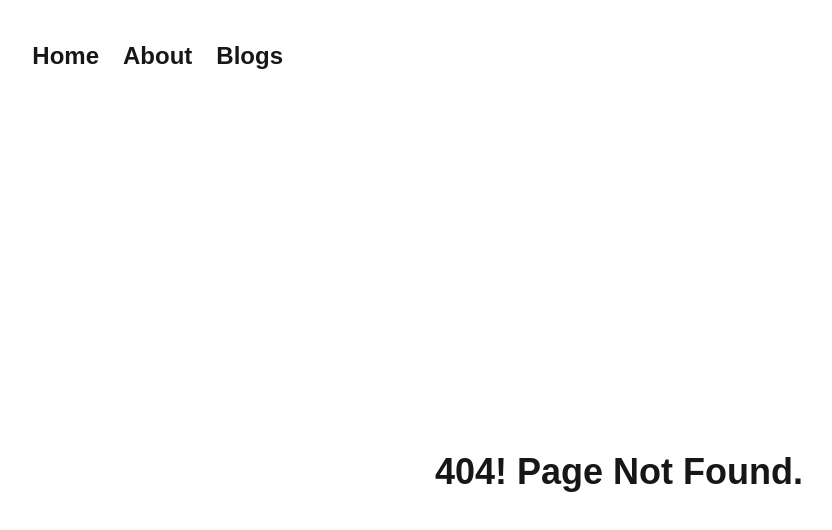
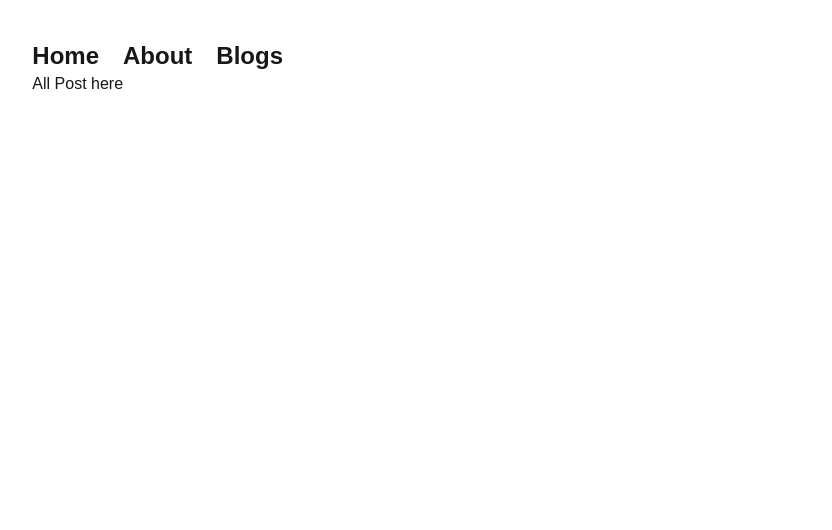
Before and after one commit to munnabiswas99/my-first-next.js-project, a Next.js app: page /posts in a window 1280 px wide. Before the commit this address had no page. Shown: the top 530 px of the page, without its empty margins (21-853 px from the left). Built offline with nearby package versions, Linux system fonts and the light colour scheme.

Commit message:
Exploring data fetching

```diff
--- /dev/null
+++ b/app/posts/page.js
@@ -0,0 +1,11 @@
+import React from 'react';
+
+const page = () => {
+    return (
+        <div>
+            <h1>All Post here</h1>
+        </div>
+    );
+};
+
+export default page;
```
